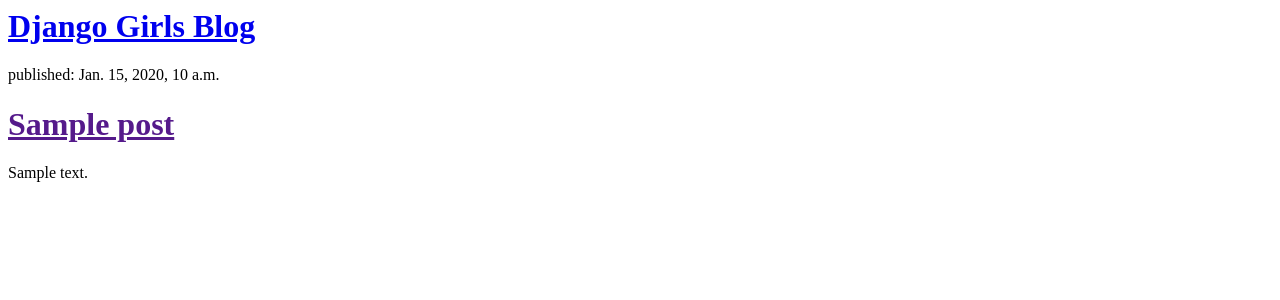
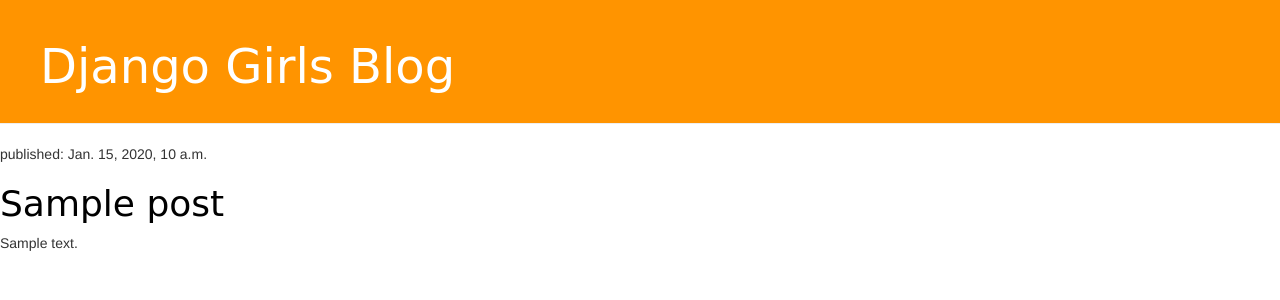
Before and after one commit to anna-szemerey/my-first-blog, a Django app: page / in a window 1280 px wide. Shown: the top 300 px of the page. Run offline with Django 3.2, Linux system fonts and the light colour scheme; tables that the repository leaves empty hold one stand-in row (values such as "Sample post"); some libraries are stand-ins or nearby versions.

Commit message:
masodik adag

```diff
--- /dev/null
+++ b/blog/static/css/blog.css
@@ -0,0 +1,49 @@
+
+
+.page-header {
+    background-color: #ff9400;
+    margin-top: 0;
+    padding: 20px 20px 20px 40px;
+}
+
+.page-header h1, .page-header h1 a, .page-header h1 a:visited, .page-header h1 a:active {
+    color: #ffffff;
+    font-size: 36pt;
+    text-decoration: none;
+}
+
+.content {
+    margin-left: 40px;
+}
+
+h1, h2, h3, h4 {
+    font-family: 'Lobster', cursive;
+}
+
+.date {
+    float: right;
+    color: #828282;
+}
+
+.save {
+    float: right;
+}
+
+.post-form textarea, .post-form input {
+    width: 100%;
+}
+
+.top-menu, .top-menu:hover, .top-menu:visited {
+    color: #ffffff;
+    float: right;
+    font-size: 26pt;
+    margin-right: 20px;
+}
+
+.post {
+    margin-bottom: 70px;
+}
+
+.post h1 a, .post h1 a:visited {
+    color: #000000;
+}
--- a/blog/templates/blog/post_list.html
+++ b/blog/templates/blog/post_list.html
@@ -1,18 +1,27 @@
 <html>
     <head>
         <title>Django Girls blog</title>
+        <link rel="stylesheet" href="//maxcdn.bootstrapcdn.com/bootstrap/3.2.0/css/bootstrap.min.css">
+<link rel="stylesheet" href="//maxcdn.bootstrapcdn.com/bootstrap/3.2.0/css/bootstrap-theme.min.css">
+		{% load staticfiles %}
+			<link rel="stylesheet" href="{% static 'css/blog.css' %}">
     </head>
     <body>
-      	<div>
+      	<div class="page-header">
     <h1><a href="/">Django Girls Blog</a></h1>
 		</div>
 
+
+
 {% for post in posts %}
-    <div>
-        <p>published: {{ post.published_date }}</p>
-        <h1><a href="">{{ post.title }}</a></h1>
-        <p>{{ post.text|linebreaks }}</p>
-    </div>
+
+		<div class="post">
+    <p>published: {{ post.published_date }}</p>
+    <h1><a href="">{{ post.title }}</a></h1>
+    <p>{{ post.text|linebreaks }}</p>
+		</div>
+
+
 {% endfor %}
 
 
```
